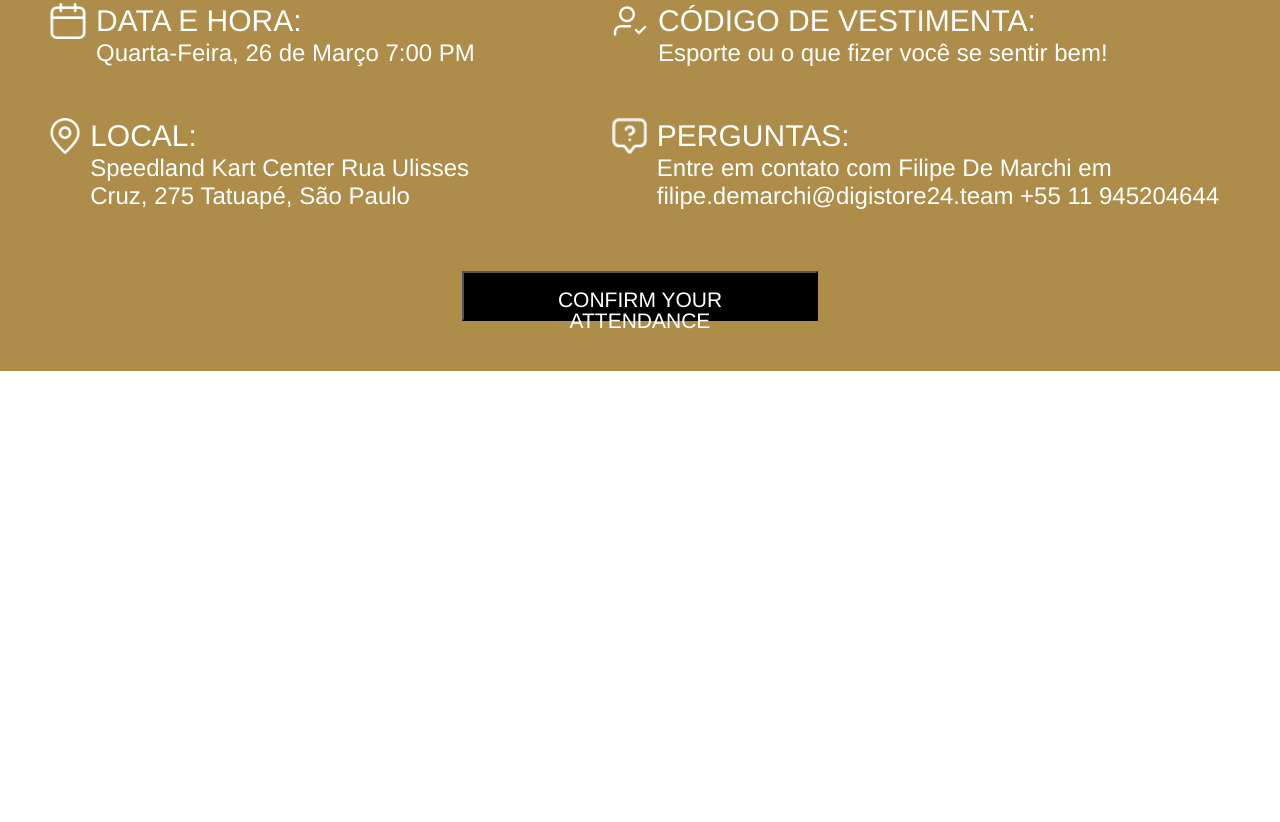
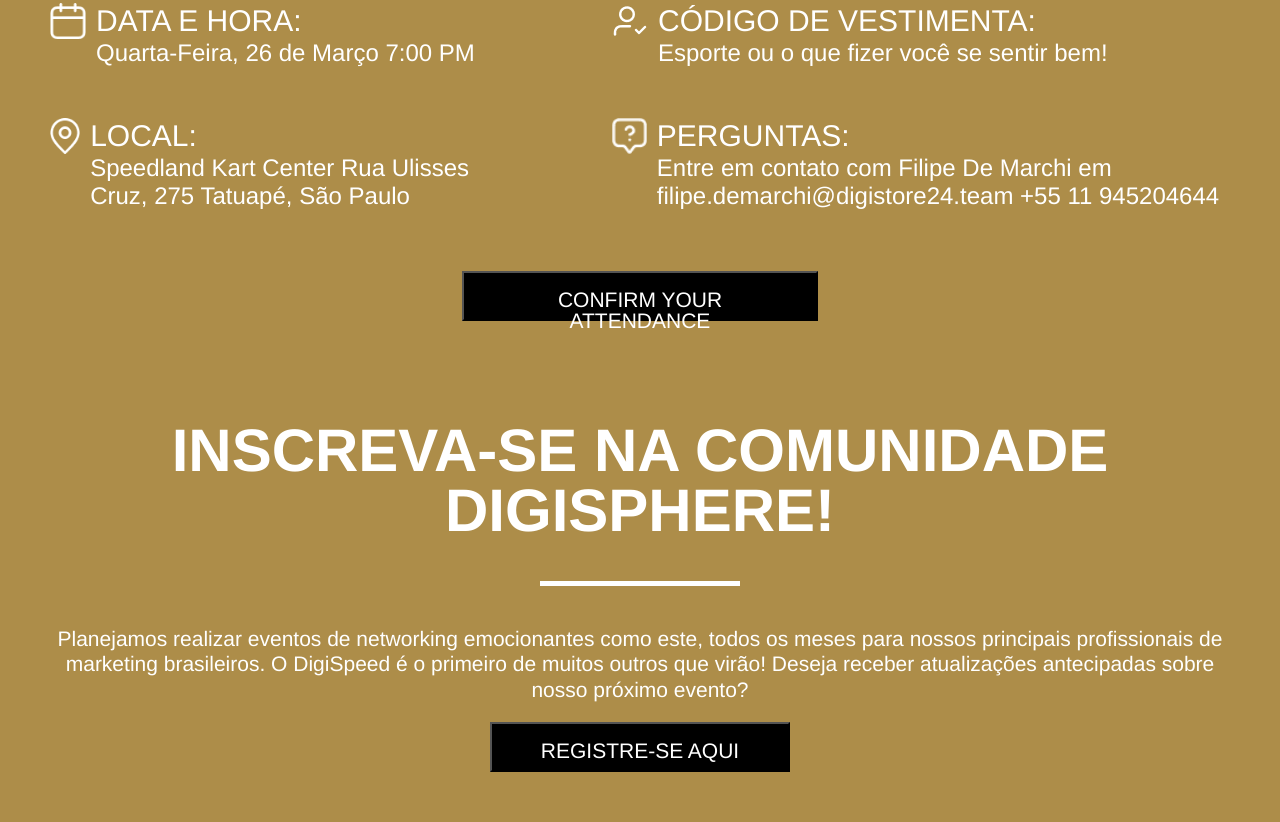
Before and after one commit to VukasinVujic/Test-Task, a plain HTML site: page index.html in a window 1280 px wide. Shown: the part 3969-4791 px from the top of the page. Before the commit the page ends 4340 px from the top, so only its background shows below. Drawn offline with Linux system fonts and the light colour scheme.

Commit message:
second part of fifth slide

```diff
--- a/index.html
+++ b/index.html
@@ -227,5 +227,19 @@
         <button class="event-info-btn">Confirm Your Attendance</button>
       </div>
     </section>
+
+    <section class="event-light">
+      <div class="event-light-container">
+        <h2 class="event-light-title">INSCREVA-SE NA COMUNIDADE DIGISPHERE!</h2>
+        <hr class="separator" />
+        <p class="event-light-text">
+          Planejamos realizar eventos de networking emocionantes como este,
+          todos os meses para nossos principais profissionais de marketing
+          brasileiros. O DigiSpeed é o primeiro de muitos outros que virão!
+          Deseja receber atualizações antecipadas sobre nosso próximo evento?
+        </p>
+        <button class="event-light-btn">Registre-se aqui</button>
+      </div>
+    </section>
   </body>
 </html>
--- a/style.css
+++ b/style.css
@@ -670,3 +670,66 @@
     font-size: 13px;
   }
 }
+
+.event-light {
+  background-color: var(--gold);
+  color: var(--white);
+  padding: 50px;
+}
+
+.event-light .event-light-container {
+  display: flex;
+  flex-direction: column;
+  align-items: center;
+}
+
+/* duplicate code */
+.event-light .event-light-container .event-light-title {
+  font-family: Helvetica Neue;
+  font-weight: 700;
+  font-size: 60px;
+  line-height: 100%;
+  letter-spacing: 0%;
+  text-align: center;
+  text-transform: uppercase;
+}
+
+/* duplicate code */
+.event-light .event-light-container .event-light-text {
+  font-family: Helvetica Neue;
+  font-weight: 500;
+  font-size: 21px;
+  line-height: 120%;
+  letter-spacing: 0%;
+  text-align: center;
+}
+
+/* duplicate code */
+.event-light .event-light-container .event-light-btn {
+  padding: 16px 24px 30px;
+  color: var(--white);
+  background-color: var(--black);
+  width: 100%;
+  max-width: 300px;
+  height: 26px;
+  font-family: Helvetica Neue;
+  font-weight: 500;
+  font-size: 21px;
+  line-height: 100%;
+  letter-spacing: 0px;
+  text-align: center;
+  text-transform: uppercase;
+  margin-top: 20px;
+}
+
+@media (max-width: 480px) {
+  .event-light .event-light-container .event-light-title {
+    font-size: 40px;
+  }
+}
+
+@media (max-width: 340px) {
+  .event-light .event-light-container .event-light-btn {
+    font-size: 18px;
+  }
+}
```
